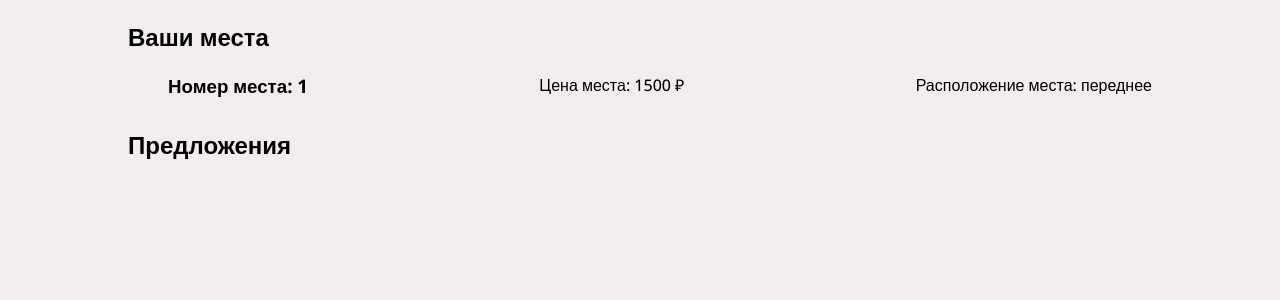
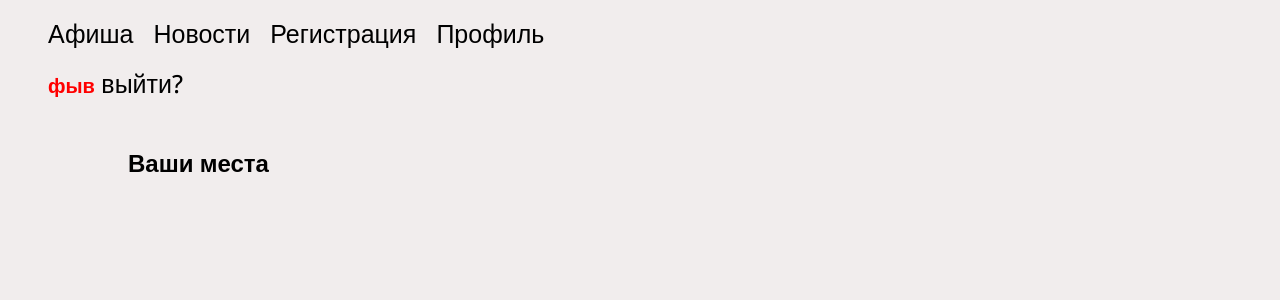
Before and after one commit to MPanina/theatresite, a PHP site: page /profil.php in a window 1280 px wide. Shown: the top 300 px of the page. Run offline with PHP 8.4, Linux system fonts and the light colour scheme; a user stored in the database is signed in; data comes from the database, SQL or seed files in the repository; data that the repository does not hold is empty.

Commit message:
Add files via upload

```diff
--- a/profil.php
+++ b/profil.php
@@ -17,7 +17,40 @@ include 'connect.php';
 </head>
 
 <body>
-
+    <header class="header">
+        <div class="header-container ">
+            <nav class="header-nav">
+                <ul class="menu flex">
+                    <li>
+                        <a href="index.php" class="header-link">Афиша</a>
+                    </li>
+                    <li>
+                        <a href="#">Новости</a>
+                    <li>
+                        <a href="reg.php">Регистрация</a>
+                    </li>
+                    </li>
+                    <li>
+                        <a href="profil.php">Профиль</a>
+                    </li>
+                </ul>
+                <?php
+                echo "<ul class='header-cabinet'>";
+                if (isset($_SESSION["userid"])) {
+                    $currentID = $_SESSION["userid"];
+                    $loginSelect = "SELECT login FROM `user` WHERE id = '$currentID'";
+                    $loginResult = mysqli_query($conn, $loginSelect);
+                    $loginFetch = mysqli_fetch_array($loginResult);
+                    echo "<span class ='nameclass'>" . $loginFetch['login'] . "</span>";
+                    echo "<a href='exit.php'>" . " выйти?" . "</a>";
+                } else {
+                    echo "<a href='auth.php'>" . "Авторизация" . "</a>";
+                }
+                echo "</ul>"
+                ?>
+            </nav>
+        </div>
+    </header>
     <main class="main">
         <section class="profile__section">
             <div class="container profile__container">
@@ -30,27 +63,18 @@ include 'connect.php';
                 <?php
                 }
                 ?>
-                <div class="profile-info__wrapper info">
-                    <?php
-                    $userSelect = "SELECT * FROM `user` WHERE id = '$userlogin'";
-                    $userSelectResult = mysqli_query($conn, $userSelect);
-                    $userSelectAssoc = mysqli_fetch_assoc($userSelectResult);
-                    foreach ($userSelectResult as $userRow) {
-                        echo "<h3 class='info__header'>" . $userRow['login'] . "</h3>";
-                    }
-                    ?>
 
-                </div>
                 <div class="profile-concert__wrapper concert-info">
                     <h2 class="concert-info__header">Ваши места</h2>
                     <?php
-                    $sitSelect = "SELECT * FROM `theatrezal` WHERE reserved_by_id='$userlogin'";
+                    $sitSelect = "SELECT * FROM `theatrezal` WHERE reserved_by_id='$currentID'";
                     $sitSelectResult = mysqli_query($conn, $sitSelect);
                     echo "<ul class='sit__list sit'>";
                     foreach ($sitSelectResult as $sitRow) {
 
                         echo "<li class='sit__item'>";
-                        echo "<h3 class='sit__header'>" . "Номер места: " . "$sitRow[sit_num]" . "</h3>";
+                        echo "<h3 class='sit__header'>". "$sitRow[name]" . "</h3>";
+                        echo "<p class='sit__paragraph'>" . "Номер места: " . "$sitRow[sit_num]" . "</p>";
                         echo "<p class='sit__paragraph'>" . "Цена места: " . "$sitRow[sit_price] " . "&#8381" . "</p>";
                         echo "<p class='sit__paragraph'>" . "Расположение места: " . "$sitRow[sit_direction]" . "</p>";
 
@@ -61,37 +85,6 @@ include 'connect.php';
                 </div>
             </div>
         </section>
-        <section class="section__concert-profile concert-profile">
-            <div class="container concert-profile__container">
-                <h2 class="concert-profile__header">Предложения</h2>
-                <div class="concert-profile__wrapper">
-                    <ul class="concert-profile__list">
-                        <?php
-                        $concertRandSelect = "SELECT * FROM `concerti` ORDER BY rand() limit 3";
-                        $concertRandSelectResult = mysqli_query($conn, $concertRandSelect);
-                        foreach ($concertRandSelectResult as $concertRandRow) {
-                            echo "<li class='concert-profile__item'>";
-                            echo "<img src='img/" . $concertRandRow['img'] . "' alt=''>";
-                            echo "<div class='concert-profile__content__wrapper'>";
-                            echo
-                            "<h3 class='concert-profile__header'>" .
-                                "<a href='#' class='concert__link'>" . $concertRandRow['name'] . "</a>" .
-                                "</h3>";
-                            echo "<time class='concert-profile__time'>" . "Дата: " . "$concertRandRow[date]" . "</time>";
-                            echo "<span class='concert-profile__span'>" . "Группа: " . "$concertRandRow[group_name]" . "</span>";
-                            echo "<span class='concert-profile__span'>" . "Жанр: " . "$concertRandRow[genre]" . "</span>";
-                            echo "<div class='concert-profile__about__wrapper'>";
-                            echo "<a href='concert.php?concertid=" . $concertRandRow['id'] . "' class='concert-profile__about'>" . "Просмотреть места" . "</a>";
-                            echo "</div>";
-                            echo "</div>";
-                            echo "</li>";
-                        }
-
-                        ?>
-                    </ul>
-                </div>
-            </div>
-        </section>
 
     </main>
 </body>
--- a/theatre.php
+++ b/theatre.php
@@ -82,14 +82,13 @@
                 }
                 if (isset($_GET['placeid'])) {
                     $placeid = $_GET['placeid'];
-                    $placeupdate = "UPDATE `thatrezal` SET `sit_status` = 'занятое', `reserved_by_id` = '$userid' WHERE id = '$placeid'";
+                    $placeupdate = "UPDATE `theatrezal` SET `sit_status` = 'занятое', `reserved_by_id` = '$currentID' WHERE id = '$placeid'";
                     if ($conn->query($placeupdate)) {
                         echo "<p class='sit__update'> Место зарезервировано </p>";
                     } else {
                         echo "<p class='sit__update'> Место зарезервировано" . $conn->error  . "</p>";
                     }
                 } else {
-                    echo "<div class ='sit-about'>";
                     echo "<ul class='sit__list sit'>";
                     foreach ($posterZalSelectResult as $posterZalRow) {
 
@@ -101,7 +100,6 @@
                         echo "</li>";
                     }
                     echo "</ul>";
-                    echo "</div>";
                 }
 
                 ?>
```
